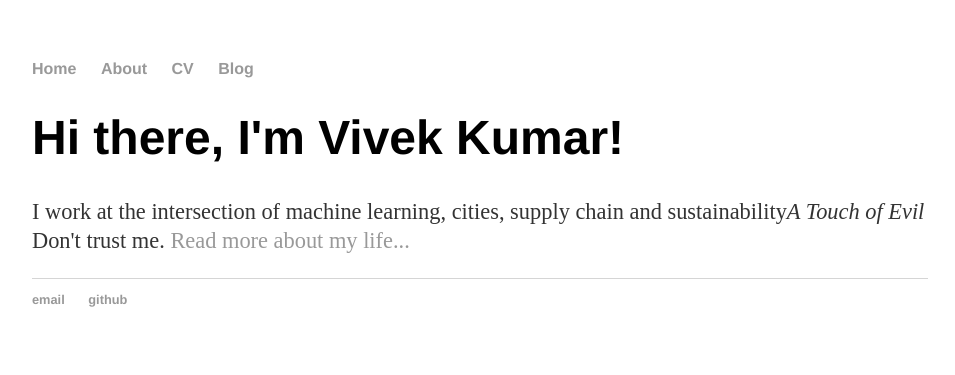
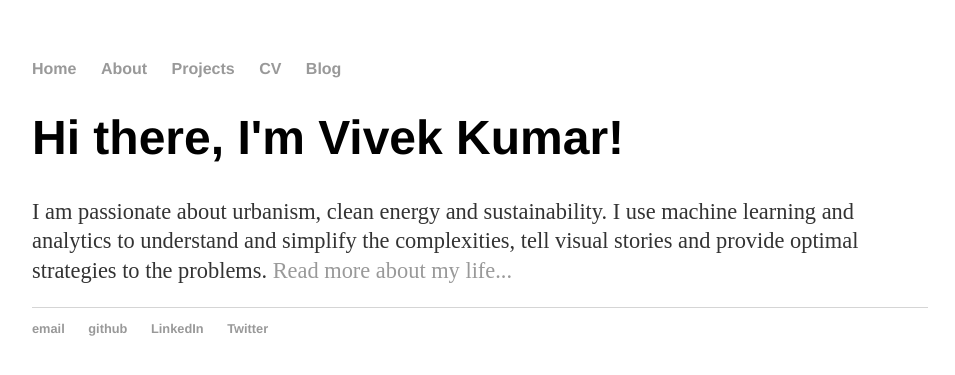
Before and after one commit to vikssai/vikssai.github.io, a Jekyll site: the page index.html, which Jekyll copies as it is, in a window 1280 px wide. Shown: the top 375 px of the page, without its empty margins (160-1115 px from the left). Built offline with Jekyll 4.4.1, drawn with Linux system fonts in a browser that asks for light colours.

Commit message:
1st Page

```diff
--- a/index.html
+++ b/index.html
@@ -10,6 +10,7 @@
     		<ul>
         		<li><a href="/">Home</a></li>
 	        	<li><a href="/about">About</a></li>
+				<li><a href="/project">Projects</a></li>
         		<li><a href="/cv">CV</a></li>
         		<li><a href="/blog">Blog</a></li>
     		</ul>
@@ -17,13 +18,16 @@
 		<div class="container">
     		<div class="blurb">
         		<h1>Hi there, I'm Vivek Kumar!</h1>
-				<p>I work at the intersection of machine learning, cities, supply chain and sustainability<em>A Touch of Evil</em> Don't trust me. <a href="/about">Read more about my life...</a></p>
+				<p>I am passionate about urbanism, clean energy and sustainability. I use machine learning and analytics to understand and simplify the complexities, tell visual stories and provide optimal strategies to the problems. <a href="/about">Read more about my life...</a></p>
     		</div><!-- /.blurb -->
 		</div><!-- /.container -->
 		<footer>
     		<ul>
         		<li><a href="mailto:viks.sai@gmail.com">email</a></li>
         		<li><a href="https://github.com/vikssai">github</a></li>
+				<li><a href="https://www.linkedin.com/in/vikssai/">LinkedIn</a></li>
+				<li><a href="https://twitter.com/viks_sai">Twitter</a></li>
+
 			</ul>
 		</footer>
 	</body>
```
